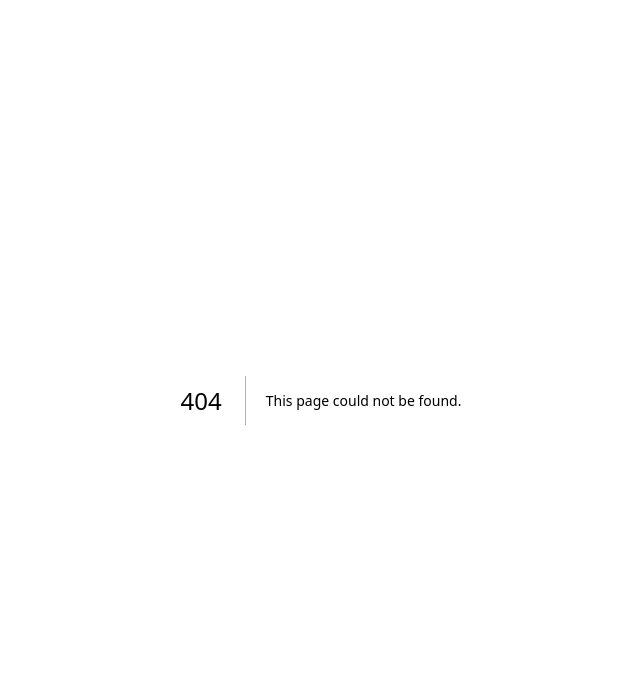
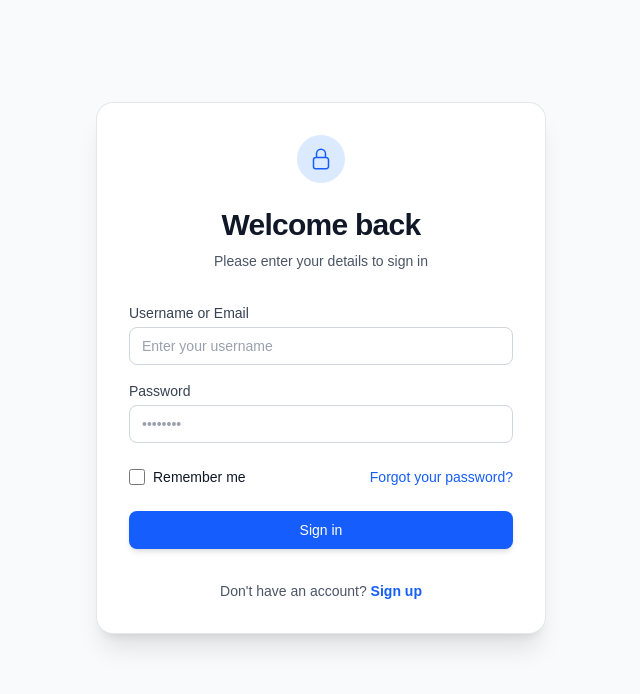
Before and after one commit to SahilBachu/SUSpend, a Next.js app in the folder app/frontend/: page /login in a window 1280 px wide. Before the commit this address had no page. Shown: the top 694 px of the page, without its empty margins (319-959 px from the left). Built offline with nearby package versions, Linux system fonts and the light colour scheme.

Commit message:
Login page v.1

```diff
--- a/app/frontend/package.json
+++ b/app/frontend/package.json
@@ -16,7 +16,7 @@
   "devDependencies": {
     "@tailwindcss/postcss": "^4",
     "@types/node": "^20",
-    "@types/react": "^19",
+    "@types/react": "^19.2.14",
     "@types/react-dom": "^19",
     "babel-plugin-react-compiler": "1.0.0",
     "eslint": "^9",
--- /dev/null
+++ b/app/frontend/src/app/login/page.tsx
@@ -0,0 +1,125 @@
+"use client"
+
+import React, { useState } from 'react';
+
+export default function LoginPage() {
+  const [username, setUsername] = useState('');
+  const [password, setPassword] = useState('');
+  const [isLoading, setIsLoading] = useState(false);
+
+  const handleSubmit = async (e: React.FormEvent) => {
+    e.preventDefault();
+    setIsLoading(true);
+    // Simulate API call
+    setTimeout(() => {
+      setIsLoading(false);
+      console.log('Login attempt with:', { username, password });
+    }, 1000);
+  };
+
+  return (
+    <div className="flex bg-gray-50 px-4 py-12 sm:px-6 lg:px-8 dark:bg-gray-950 items-center justify-center min-h-[calc(100vh-4rem)]">
+      <div className="w-full max-w-md space-y-8 rounded-2xl bg-white p-8 shadow-xl dark:bg-gray-900 ring-1 ring-gray-200 dark:ring-gray-800 transition-all hover:shadow-2xl">
+        <div className="text-center">
+          <div className="mx-auto h-12 w-12 rounded-full bg-blue-100 flex items-center justify-center dark:bg-blue-900/30">
+            <svg xmlns="http://www.w3.org/2000/svg" fill="none" viewBox="0 0 24 24" strokeWidth={1.5} stroke="currentColor" className="w-6 h-6 text-blue-600 dark:text-blue-400">
+              <path strokeLinecap="round" strokeLinejoin="round" d="M16.5 10.5V6.75a4.5 4.5 0 10-9 0v3.75m-.75 11.25h10.5a2.25 2.25 0 002.25-2.25v-6.75a2.25 2.25 0 00-2.25-2.25H6.75a2.25 2.25 0 00-2.25 2.25v6.75a2.25 2.25 0 002.25 2.25z" />
+            </svg>
+          </div>
+          <h2 className="mt-6 text-3xl font-extrabold tracking-tight text-gray-900 dark:text-gray-100">
+            Welcome back
+          </h2>
+          <p className="mt-2 text-sm text-gray-600 dark:text-gray-400">
+            Please enter your details to sign in
+          </p>
+        </div>
+
+        <form className="mt-8 space-y-6" onSubmit={handleSubmit}>
+          <div className="space-y-4">
+            <div>
+              <label className="block text-sm font-medium text-gray-700 dark:text-gray-300" htmlFor="username">
+                Username or Email
+              </label>
+              <div className="mt-1">
+                <input
+                  id="username"
+                  name="username"
+                  type="text"
+                  autoComplete="username"
+                  required
+                  value={username}
+                  onChange={(e) => setUsername(e.target.value)}
+                  className="block w-full appearance-none rounded-lg border border-gray-300 px-3 py-2 text-gray-900 placeholder-gray-400 focus:border-blue-500 focus:outline-none focus:ring-blue-500 sm:text-sm dark:border-gray-700 dark:bg-gray-800 dark:text-gray-100 dark:placeholder-gray-500 transition-colors"
+                  placeholder="Enter your username"
+                />
+              </div>
+            </div>
+
+            <div>
+              <label className="block text-sm font-medium text-gray-700 dark:text-gray-300" htmlFor="password">
+                Password
+              </label>
+              <div className="mt-1">
+                <input
+                  id="password"
+                  name="password"
+                  type="password"
+                  autoComplete="current-password"
+                  required
+                  value={password}
+                  onChange={(e) => setPassword(e.target.value)}
+                  className="block w-full appearance-none rounded-lg border border-gray-300 px-3 py-2 text-gray-900 placeholder-gray-400 focus:border-blue-500 focus:outline-none focus:ring-blue-500 sm:text-sm dark:border-gray-700 dark:bg-gray-800 dark:text-gray-100 dark:placeholder-gray-500 transition-colors"
+                  placeholder="••••••••"
+                />
+              </div>
+            </div>
+          </div>
+
+          <div className="flex items-center justify-between">
+            <div className="flex items-center">
+              <input
+                id="remember-me"
+                name="remember-me"
+                type="checkbox"
+                className="h-4 w-4 rounded border-gray-300 text-blue-600 focus:ring-blue-500 dark:border-gray-700 dark:bg-gray-800"
+              />
+              <label htmlFor="remember-me" className="ml-2 block text-sm text-gray-900 dark:text-gray-300">
+                Remember me
+              </label>
+            </div>
+
+            <div className="text-sm">
+              <a href="#" className="font-medium text-blue-600 hover:text-blue-500 dark:text-blue-400 transition-colors">
+                Forgot your password?
+              </a>
+            </div>
+          </div>
+
+          <div>
+            <button
+              type="submit"
+              disabled={isLoading}
+              className="group relative flex w-full justify-center rounded-lg border border-transparent bg-blue-600 px-4 py-2 text-sm font-medium text-white hover:bg-blue-700 focus:outline-none focus:ring-2 focus:ring-blue-500 focus:ring-offset-2 disabled:opacity-70 dark:bg-blue-600 dark:hover:bg-blue-500 transition-all duration-200 shadow-md hover:shadow-lg"
+            >
+              {isLoading ? (
+                <svg className="animate-spin -ml-1 mr-3 h-5 w-5 text-white" xmlns="http://www.w3.org/2000/svg" fill="none" viewBox="0 0 24 24">
+                  <circle className="opacity-25" cx="12" cy="12" r="10" stroke="currentColor" strokeWidth="4"></circle>
+                  <path className="opacity-75" fill="currentColor" d="M4 12a8 8 0 018-8V0C5.373 0 0 5.373 0 12h4zm2 5.291A7.962 7.962 0 014 12H0c0 3.042 1.135 5.824 3 7.938l3-2.647z"></path>
+                </svg>
+              ) : "Sign in"}
+            </button>
+          </div>
+        </form>
+
+        <div className="mt-6 text-center text-sm">
+          <p className="text-gray-600 dark:text-gray-400">
+            Don't have an account?{' '}
+            <a href="#" className="font-semibold text-blue-600 hover:text-blue-500 dark:text-blue-400 transition-colors">
+              Sign up
+            </a>
+          </p>
+        </div>
+      </div>
+    </div>
+  );
+}
--- a/app/frontend/tsconfig.json
+++ b/app/frontend/tsconfig.json
@@ -28,7 +28,8 @@
     "**/*.tsx",
     ".next/types/**/*.ts",
     ".next/dev/types/**/*.ts",
-    "**/*.mts"
+    "**/*.mts",
+    "src/app/login.js"
   ],
   "exclude": ["node_modules"]
 }
```
Also changed, not shown: 1 other file (tests, documents, lock files or other folders).
